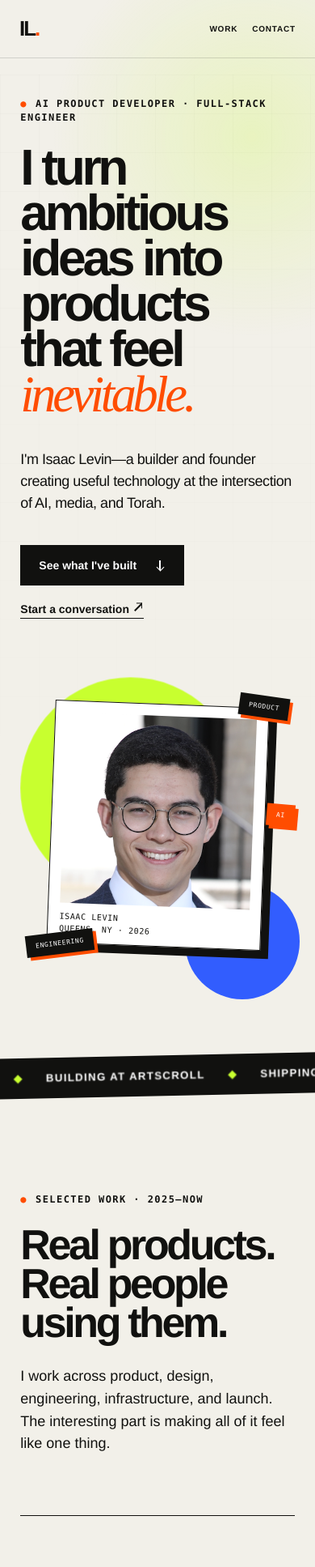
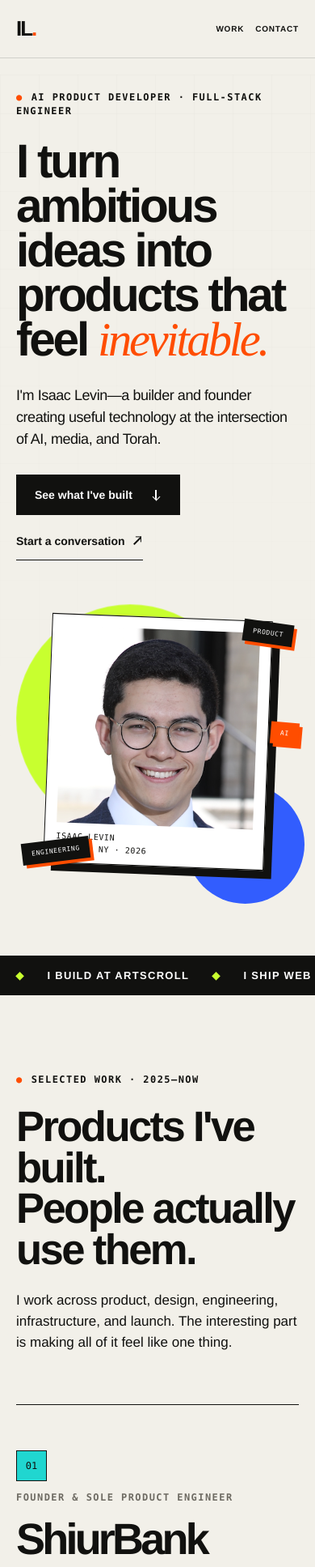
Before and after one commit to ilevin1/MyPortfolio, a React (Vite) app: page / in a window 390 px wide. Shown: the top 1935 px of the page at 81% size. Built offline with nearby package versions, Linux system fonts and the light colour scheme.

Commit message:
Personalize voice and perfect mobile layout

```diff
--- a/index.html
+++ b/index.html
@@ -6,14 +6,14 @@
     <meta name="theme-color" content="#f2f0e9" />
     <meta
       name="description"
-      content="The portfolio of Isaac Levin: AI product developer, full-stack engineer, and founder of ShiurBank."
+      content="I'm Isaac Levin—a product developer and full-stack engineer building useful technology across AI, media, and Torah."
     />
     <meta property="og:type" content="website" />
     <meta property="og:url" content="https://isaaclev.in/" />
     <meta property="og:title" content="Isaac Levin — Product Engineer &amp; Founder" />
     <meta
       property="og:description"
-      content="The portfolio of Isaac Levin: AI product developer, full-stack engineer, and founder of ShiurBank."
+      content="I'm Isaac Levin—a product developer and full-stack engineer building useful technology across AI, media, and Torah."
     />
     <meta property="og:image" content="https://isaaclev.in/og.png" />
     <meta property="og:image:width" content="1733" />
@@ -22,7 +22,7 @@
     <meta name="twitter:title" content="Isaac Levin — Product Engineer &amp; Founder" />
     <meta
       name="twitter:description"
-      content="The portfolio of Isaac Levin: AI product developer, full-stack engineer, and founder of ShiurBank."
+      content="I'm Isaac Levin—a product developer and full-stack engineer building useful technology across AI, media, and Torah."
     />
     <meta name="twitter:image" content="https://isaaclev.in/og.png" />
     <link rel="icon" type="image/png" href="/favicon.png" />
--- a/src/App.tsx
+++ b/src/App.tsx
@@ -35,6 +35,7 @@ export default function Home() {
   const [scrollProgress, setScrollProgress] = useState(0);
 
   useEffect(() => {
+    const canTrackPointer = window.matchMedia("(pointer: fine)").matches;
     const handlePointer = (event: PointerEvent) => {
       document.documentElement.style.setProperty("--mouse-x", `${event.clientX}px`);
       document.documentElement.style.setProperty("--mouse-y", `${event.clientY}px`);
@@ -44,11 +45,15 @@ export default function Home() {
       setScrollProgress(total > 0 ? window.scrollY / total : 0);
     };
 
-    window.addEventListener("pointermove", handlePointer, { passive: true });
+    if (canTrackPointer) {
+      window.addEventListener("pointermove", handlePointer, { passive: true });
+    }
     window.addEventListener("scroll", handleScroll, { passive: true });
     handleScroll();
     return () => {
-      window.removeEventListener("pointermove", handlePointer);
+      if (canTrackPointer) {
+        window.removeEventListener("pointermove", handlePointer);
+      }
       window.removeEventListener("scroll", handleScroll);
     };
   }, []);
@@ -120,21 +125,21 @@ export default function Home() {
         <p className="hero-index" aria-hidden="true">01—26</p>
       </section>
 
-      <div className="marquee" aria-label="Highlights">
+      <div className="marquee" role="region" aria-label="Highlights">
         <div className="marquee-track">
-          <span>FOUNDER OF SHIURBANK</span><i>◆</i>
-          <span>BUILDING AT ARTSCROLL</span><i>◆</i>
-          <span>SHIPPING WEB + MOBILE + VOICE</span><i>◆</i>
-          <span>FOUNDER OF SHIURBANK</span><i>◆</i>
-          <span>BUILDING AT ARTSCROLL</span><i>◆</i>
-          <span>SHIPPING WEB + MOBILE + VOICE</span><i>◆</i>
+          <span>I FOUNDED SHIURBANK</span><i>◆</i>
+          <span>I BUILD AT ARTSCROLL</span><i>◆</i>
+          <span>I SHIP WEB + MOBILE + VOICE</span><i>◆</i>
+          <span>I FOUNDED SHIURBANK</span><i>◆</i>
+          <span>I BUILD AT ARTSCROLL</span><i>◆</i>
+          <span>I SHIP WEB + MOBILE + VOICE</span><i>◆</i>
         </div>
       </div>
 
       <section className="work-section" id="work">
         <div className="section-heading">
           <p className="section-kicker">Selected work · 2025—Now</p>
-          <h2>Real products.<br />Real people using them.</h2>
+          <h2>Products I&apos;ve built.<br />People actually use them.</h2>
           <p className="section-note">
             I work across product, design, engineering, infrastructure, and launch.
             The interesting part is making all of it feel like one thing.
@@ -147,12 +152,12 @@ export default function Home() {
             <p className="case-label">Founder & sole product engineer</p>
             <h3>ShiurBank</h3>
             <p className="case-tagline">
-              The Torah platform built for how people actually learn.
+              I built ShiurBank for how people actually learn Torah.
             </p>
             <p className="case-description">
-              A production platform for teachers and institutions to publish,
-              organize, share, and monetize Torah content—across the web, iOS,
-              Android, and a phone call-in experience.
+              I founded, built, and run a production platform where teachers and
+              institutions publish, organize, share, and monetize Torah
+              content—across the web, iOS, Android, and a phone call-in experience.
             </p>
             <ul className="feature-list" aria-label="ShiurBank capabilities">
               <li>Product strategy</li>
@@ -163,13 +168,17 @@ export default function Home() {
               <li>Production operations</li>
             </ul>
             <ExternalLink className="project-link" href="https://www.shiurbank.org/">
-              Visit live product <Arrow />
+              See ShiurBank live <Arrow />
             </ExternalLink>
           </div>
           <div className="case-visual shiurbank-visual">
             <img
               src="/projects/shiurbank-home-2026.png"
               alt="ShiurBank home feed with teacher subscriptions, sponsorship options, and recent shiurim"
+              width="2119"
+              height="1147"
+              loading="lazy"
+              decoding="async"
             />
             <div className="visual-stamp">LIVE PRODUCT · 2026</div>
           </div>
@@ -180,11 +189,12 @@ export default function Home() {
           <div className="case-copy">
             <p className="case-label">Product design & engineering</p>
             <h3>Levin Times</h3>
-            <p className="case-tagline">A newsroom, not just another news site.</p>
+            <p className="case-tagline">I built a newsroom, not just another news site.</p>
             <p className="case-description">
-              An opinion, analysis, and culture publication with the full editorial
-              system behind it: reader accounts, contributor applications, role-based
-              workflows, media management, submissions, and publishing.
+              I designed and built an opinion, analysis, and culture publication,
+              along with the full editorial system behind it: reader accounts,
+              contributor applications, role-based workflows, media management,
+              submissions, and publishing.
             </p>
             <ul className="feature-list" aria-label="Levin Times capabilities">
               <li>Editorial system</li>
@@ -202,6 +212,10 @@ export default function Home() {
               <img
                 src="/projects/levin-times-home-2026.png"
                 alt="Levin Times homepage with featured reporting and the latest articles"
+                width="2119"
+                height="1147"
+                loading="lazy"
+                decoding="async"
               />
               <span className="product-shot-label">LIVE PUBLICATION · 2026</span>
             </div>
@@ -213,11 +227,12 @@ export default function Home() {
           <div className="case-copy">
             <p className="case-label">AI product development</p>
             <h3>Torahly</h3>
-            <p className="case-tagline">Find the source behind any Torah phrase.</p>
+            <p className="case-tagline">I built a faster way to find the source behind any Torah phrase.</p>
             <p className="case-description">
-              A source-finding system that searches Tanach, Mishnah, Gemara, and
-              available commentary with deterministic matching—returning ranked,
-              bilingual results people can inspect and trust.
+              I built a source-finding system that searches Tanach, Mishnah,
+              Gemara, and available commentary with deterministic
+              matching—returning ranked, bilingual results people can inspect
+              and trust.
             </p>
             <ul className="feature-list" aria-label="Torahly capabilities">
               <li>Deterministic retrieval</li>
@@ -235,6 +250,10 @@ export default function Home() {
               <img
                 src="/projects/torahly-source-finder-2026.png"
                 alt="Torahly Source Finder showing ranked Hebrew and English matches for a Torah phrase"
+                width="2119"
+                height="1147"
+                loading="lazy"
+                decoding="async"
               />
               <span className="product-shot-label">SOURCE FINDER · LIVE</span>
             </div>
@@ -256,29 +275,29 @@ export default function Home() {
             edge cases that only appear in production.
           </p>
           <p>
-            The goal is never technology for its own sake. It&apos;s to make something
+            My goal is never technology for its own sake. I want to make something
             technically serious feel obvious, useful, and genuinely good to use.
           </p>
-          <div className="skill-cloud" aria-label="Skills">
+          <div className="skill-cloud" role="list" aria-label="Skills">
             {[
               "React", "React Native", "TypeScript", "Node.js", "PostgreSQL",
               "Supabase", "LLM systems", "Product design", "Shipping",
-            ].map((skill) => <span key={skill}>{skill}</span>)}
+            ].map((skill) => <span role="listitem" key={skill}>{skill}</span>)}
           </div>
         </div>
       </section>
 
       <section className="context-section" aria-labelledby="context-title">
         <div className="context-intro">
-          <p className="section-kicker">Experience & foundation</p>
-          <h2 id="context-title">Built across the stack.<br />Grounded in the outcome.</h2>
+          <p className="section-kicker">My experience & foundation</p>
+          <h2 id="context-title">I&apos;ve built across the stack.<br />I stay focused on the outcome.</h2>
           <p>
             My path spans AI product development, full-stack engineering,
             research, and operations—experience that helps me turn a fuzzy
             problem into a product people can rely on.
           </p>
           <a href="/resume/isaac-levin-resume.pdf" target="_blank" rel="noreferrer">
-            Read the full résumé <Arrow />
+            Read my résumé <Arrow />
           </a>
         </div>
         <div className="timeline">
@@ -287,7 +306,7 @@ export default function Home() {
             <div>
               <h3>AI Product Developer</h3>
               <p className="timeline-place">ArtScroll</p>
-              <p>Building explainable AI tools for manuscript review, source verification, and Hebrew-English text discovery.</p>
+              <p>I build explainable AI tools for manuscript review, source verification, and Hebrew-English text discovery.</p>
             </div>
           </div>
           <div className="timeline-item">
@@ -295,7 +314,7 @@ export default function Home() {
             <div>
               <h3>Founder & Product Engineer</h3>
               <p className="timeline-place">ShiurBank</p>
-              <p>Owning product, engineering, infrastructure, operations, and launch across every surface.</p>
+              <p>I own the product, engineering, infrastructure, operations, and launch across every surface.</p>
             </div>
           </div>
           <div className="timeline-item">
@@ -303,7 +322,7 @@ export default function Home() {
             <div>
               <h3>AI Research Intern</h3>
               <p className="timeline-place">Shapiro + Raj</p>
-              <p>Built multimodal OCR, search, and longitudinal research synthesis workflows.</p>
+              <p>I built multimodal OCR, search, and longitudinal research synthesis workflows.</p>
             </div>
           </div>
           <div className="timeline-item">
@@ -311,7 +330,7 @@ export default function Home() {
             <div>
               <h3>Capital Markets Intern</h3>
               <p className="timeline-place">Cushman & Wakefield</p>
-              <p>Automated deal workflows and eliminated more than 200 hours of manual work.</p>
+              <p>I automated deal workflows and eliminated more than 200 hours of manual work.</p>
             </div>
           </div>
           <div className="timeline-item education">
--- a/src/styles.css
+++ b/src/styles.css
@@ -12,17 +12,20 @@
 }
 
 * { box-sizing: border-box; }
-html { scroll-behavior: smooth; }
+html { scroll-behavior: smooth; overflow-x: clip; }
 body {
   margin: 0;
   background: var(--paper);
   color: var(--ink);
   font-family: var(--font-geist-sans), Arial, sans-serif;
-  overflow-x: hidden;
+  overflow-x: clip;
 }
-a { color: inherit; text-decoration: none; }
+a { color: inherit; text-decoration: none; touch-action: manipulation; }
 button, input { font: inherit; }
+button { touch-action: manipulation; }
+img { max-width: 100%; }
 ::selection { background: var(--acid); color: var(--ink); }
+:focus-visible { outline: 3px solid var(--blue); outline-offset: 4px; }
 
 .arrow-icon {
   width: 14px;
@@ -89,7 +92,7 @@ button, input { font: inherit; }
   align-items: center;
   border-bottom: 1px solid rgba(17,17,15,.14);
 }
-.monogram { font-size: 26px; font-weight: 900; letter-spacing: -.08em; }
+.monogram { min-width: 44px; min-height: 44px; display: inline-flex; align-items: center; font-size: 26px; font-weight: 900; letter-spacing: -.08em; }
 .monogram span { color: var(--orange); }
 .site-header nav { display: flex; gap: 34px; font-size: 13px; font-weight: 700; text-transform: uppercase; letter-spacing: .08em; }
 .site-header nav a, .social-links a { position: relative; }
@@ -222,10 +225,11 @@ button, input { font: inherit; }
 .shiurbank-case { --case-color: #20d6d0; }
 .shiurbank-visual { background: var(--ink); border: 1px solid var(--ink); padding: 12px; box-shadow: 14px 14px 0 var(--ink); transform: rotate(1deg); transition: transform .35s ease, box-shadow .35s ease; overflow: hidden; }
 .shiurbank-visual:hover { transform: rotate(-.6deg) translateY(-5px); box-shadow: 19px 21px 0 var(--blue); }
-.shiurbank-visual img { display: block; width: 100%; border: 1px solid rgba(255,255,255,.2); border-radius: 7px; }
+.shiurbank-visual img { display: block; width: 100%; height: auto; border: 1px solid rgba(255,255,255,.2); border-radius: 7px; }
 .visual-stamp { position: absolute; bottom: 24px; right: 24px; background: var(--acid); border: 1px solid var(--ink); padding: 8px 11px; font: 9px var(--font-geist-mono), monospace; letter-spacing: .08em; }
 
 .levin-case { --case-color: #a91d30; }
+.levin-case .case-number { color: white; }
 .levin-visual { padding: 12px; border: 1px solid var(--ink); background: #a91d30; box-shadow: 14px 14px 0 var(--ink); transform: rotate(.7deg); transition: transform .35s ease, box-shadow .35s ease; }
 .levin-visual:hover { transform: rotate(-.4deg) translateY(-5px); box-shadow: 19px 21px 0 #a91d30; }
 .levin-visual .product-shot-label { background: #a91d30; color: white; }
@@ -234,7 +238,7 @@ button, input { font: inherit; }
 .torahly-visual { padding: 12px; border: 1px solid var(--ink); background: var(--ink); box-shadow: 14px 14px 0 var(--ink); transform: rotate(-.7deg); transition: transform .35s ease, box-shadow .35s ease; }
 .torahly-visual:hover { transform: rotate(.4deg) translateY(-5px); box-shadow: 19px 21px 0 #26bfcf; }
 .product-shot { position: relative; overflow: hidden; border: 1px solid rgba(255,255,255,.2); border-radius: 7px; }
-.product-shot img { display: block; width: 100%; }
+.product-shot img { display: block; width: 100%; height: auto; }
 .product-shot-label { position: absolute; bottom: 12px; right: 12px; background: var(--acid); border: 1px solid var(--ink); padding: 8px 11px; font: 9px var(--font-geist-mono), monospace; letter-spacing: .08em; }
 
 .about-section { background: var(--ink); color: white; padding: 150px clamp(24px, 6.5vw, 118px); display: grid; grid-template-columns: 1.15fr .85fr; gap: 10vw; }
@@ -257,7 +261,7 @@ button, input { font: inherit; }
 .timeline-item.current::before { background: var(--orange); box-shadow: 0 0 0 6px rgba(255,77,0,.18); }
 .timeline-year { font: 11px var(--font-geist-mono), monospace; color: var(--muted); padding-top: 7px; }
 .timeline h3 { margin: 0; font-size: 28px; letter-spacing: -.04em; }
-.timeline-place { margin: 5px 0 16px; font: 12px var(--font-geist-mono), monospace; text-transform: uppercase; letter-spacing: .06em; color: var(--orange); }
+.timeline-place { margin: 5px 0 16px; font: 12px var(--font-geist-mono), monospace; text-transform: uppercase; letter-spacing: .06em; color: #a93200; }
 .timeline-item div > p:last-child { margin: 0; max-width: 610px; color: #4d4a43; line-height: 1.6; }
 .timeline-item.education { background: var(--acid); margin: 20px 0 0; padding: 28px; border: 1px solid var(--ink); }
 .timeline-item.education::before { display: none; }
@@ -299,47 +303,85 @@ footer a:hover .arrow-icon { translate: 0 -3px; }
 }
 
 @media (max-width: 760px) {
-  .site-header { height: 72px; grid-template-columns: 1fr auto; }
-  .site-header nav { gap: 18px; font-size: 10px; }
+  .cursor-glow { display: none; }
+  .marquee { transform: none; }
+  .site-header { height: 72px; padding: 0 20px; grid-template-columns: 1fr auto; }
+  .site-header nav { gap: 14px; font-size: 10px; }
+  .site-header nav a { min-height: 44px; display: inline-flex; align-items: center; }
   .available { display: none; }
-  .hero { min-height: auto; padding-top: 120px; grid-template-columns: 1fr; }
-  .hero h1 { font-size: clamp(54px, 16vw, 80px); }
-  .hero-intro { font-size: 18px; }
-  .hero-actions { align-items: flex-start; flex-direction: column; gap: 20px; }
-  .portrait-stage { min-height: 520px; }
+  .hero { min-height: auto; padding: 112px 20px 64px; grid-template-columns: 1fr; gap: 24px; }
+  .hero h1 { font-size: clamp(50px, 15vw, 72px); line-height: .94; letter-spacing: -.055em; }
+  .hero-intro { margin-top: 28px; font-size: 18px; }
+  .hero-actions { margin-top: 30px; align-items: flex-start; flex-direction: column; gap: 12px; }
+  .button, .text-link, .project-link, .context-intro a { min-height: 44px; }
+  .text-link, .context-intro a { display: inline-flex; align-items: center; gap: 8px; }
+  .portrait-stage { min-height: min(122vw, 500px); }
   .portrait-frame { width: min(76%, 390px); }
   .label-one { right: 2%; }
   .label-two { left: 2%; }
   .label-three { right: 0; }
   .hero-index { display: none; }
-  .work-section { padding-top: 120px; }
-  .section-heading { margin-bottom: 70px; }
-  .case-study { grid-template-columns: 1fr; padding: 65px 0 100px; }
+  .work-section { padding: 96px 20px 72px; }
+  .section-heading { margin-bottom: 58px; }
+  .section-heading h2, .about-statement h2, .context-intro h2 { font-size: clamp(46px, 13.5vw, 64px); line-height: .96; letter-spacing: -.05em; overflow-wrap: anywhere; }
+  .section-note { margin-top: 24px; font-size: 17px; }
+  .case-study { grid-template-columns: 1fr; gap: 22px; padding: 56px 0 84px; }
   .case-number { margin-bottom: -10px; }
-  .case-visual { grid-column: auto; }
-  .case-copy h3 { font-size: 58px; }
-  .about-section, .context-section { grid-template-columns: 1fr; gap: 60px; padding-top: 105px; padding-bottom: 105px; }
+  .case-visual { grid-column: auto; margin-top: 12px; }
+  .case-copy h3 { font-size: 54px; }
+  .case-tagline { font-size: 28px; }
+  .feature-list { margin: 24px 0; }
+  .shiurbank-visual, .shiurbank-visual:hover,
+  .levin-visual, .levin-visual:hover,
+  .torahly-visual, .torahly-visual:hover {
+    padding: 8px;
+    transform: none;
+    box-shadow: 8px 8px 0 var(--ink);
+  }
+  .visual-stamp, .product-shot-label { right: 8px; bottom: 8px; padding: 6px 8px; font-size: 8px; }
+  .about-section, .context-section { grid-template-columns: 1fr; gap: 48px; padding: 88px 20px; }
   .context-intro { position: static; }
+  .context-intro > p:not(.section-kicker) { margin: 24px 0; font-size: 17px; }
   .timeline-item { grid-template-columns: 95px 1fr; gap: 16px; }
   .timeline h3 { font-size: 22px; }
   .timeline-item.education { padding: 22px 16px; }
-  .contact-section { min-height: 78vh; padding-top: 100px; }
-  .contact-row { align-items: flex-start; flex-direction: column; }
-  .contact-email { font-size: 20px; overflow-wrap: anywhere; }
-  .social-links { flex-wrap: wrap; }
+  .contact-section { min-height: 78vh; padding: 88px 20px 72px; }
+  .contact-section h2 { font-size: clamp(54px, 15vw, 78px); line-height: .92; letter-spacing: -.055em; }
+  .contact-row { margin-top: 38px; align-items: flex-start; flex-direction: column; gap: 14px; }
+  .contact-email { min-height: 44px; display: inline-flex; align-items: center; gap: 8px; font-size: 20px; overflow-wrap: anywhere; }
+  .contact-row button { min-height: 44px; padding: 10px 16px; }
+  .social-links { flex-wrap: wrap; gap: 8px 22px; margin-top: 32px; }
+  .social-links a { min-height: 44px; display: inline-flex; align-items: center; gap: 7px; }
   .contact-orbit { opacity: .28; width: 380px; right: -190px; }
-  footer { flex-direction: column; }
+  footer { padding: 24px 20px; flex-direction: column; gap: 8px; }
+  footer a { min-height: 44px; }
 }
 
 @media (max-width: 430px) {
   .site-header nav a:nth-child(2) { display: none; }
-  .portrait-stage { min-height: 430px; }
+  .portrait-stage { min-height: 400px; }
   .portrait-frame { width: 78%; box-shadow: 10px 10px 0 var(--ink); }
   .portrait-frame figcaption { flex-direction: column; gap: 4px; }
   .float-label { font-size: 8px; }
-  .shiurbank-visual, .torahly-visual { padding-left: 12px; padding-right: 12px; box-shadow: 8px 8px 0 var(--ink); }
   .timeline-item { grid-template-columns: 1fr; }
   .timeline-item::before { display: none; }
+  .contact-orbit { display: none; }
+}
+
+@media (max-width: 360px) {
+  .site-header { padding: 0 16px; }
+  .site-header nav { gap: 10px; }
+  .hero, .work-section, .about-section, .context-section, .contact-section { padding-left: 16px; padding-right: 16px; }
+  .hero h1 { font-size: 48px; }
+  .section-heading h2, .about-statement h2, .context-intro h2 { font-size: 43px; }
+  .contact-section h2 { font-size: 50px; }
+  .contact-email { font-size: 18px; }
+}
+
+@media (hover: none) {
+  .button:hover { transform: none; box-shadow: none; }
+  .portrait-frame:hover { transform: rotate(2.2deg); box-shadow: 18px 18px 0 var(--ink); }
+  .shiurbank-visual:hover, .levin-visual:hover, .torahly-visual:hover { transform: none; }
 }
 
 @media (prefers-reduced-motion: reduce) {
```
Also changed, not shown: 1 other file (tests, documents, lock files or other folders).
